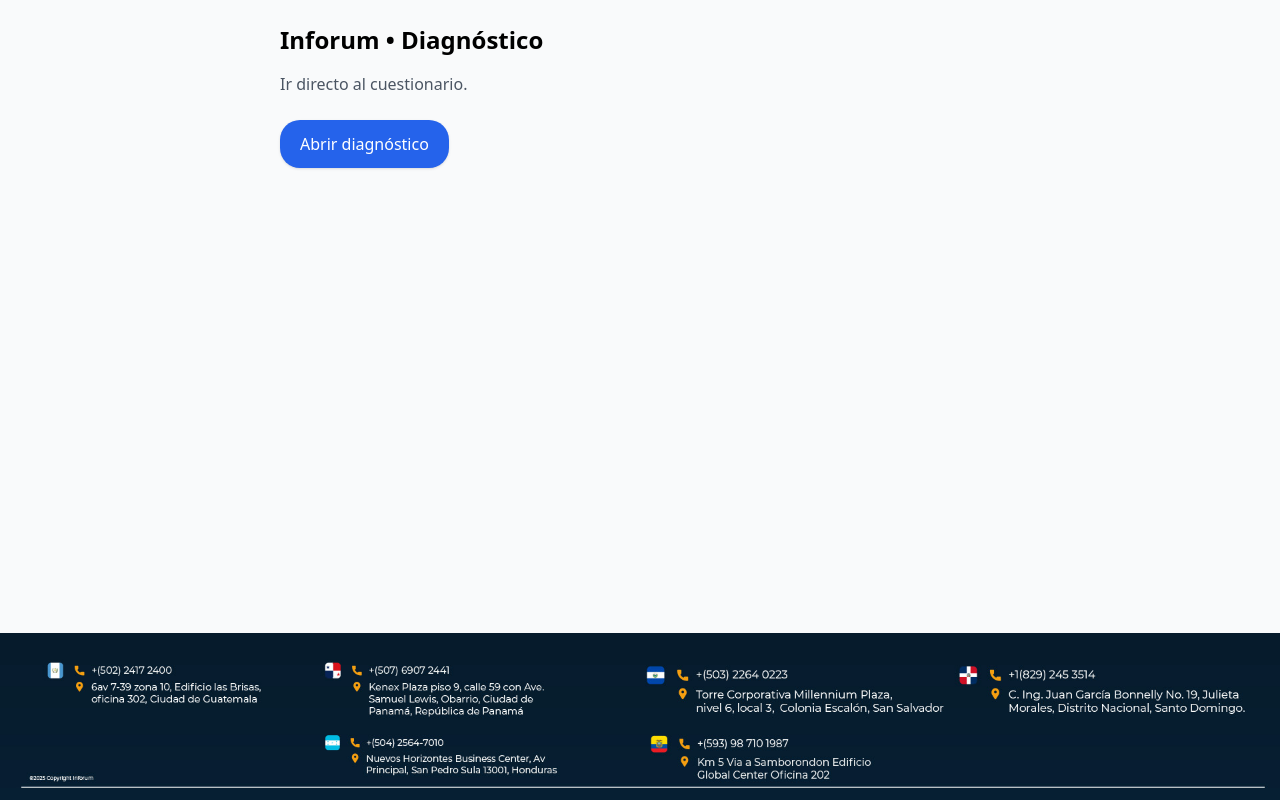
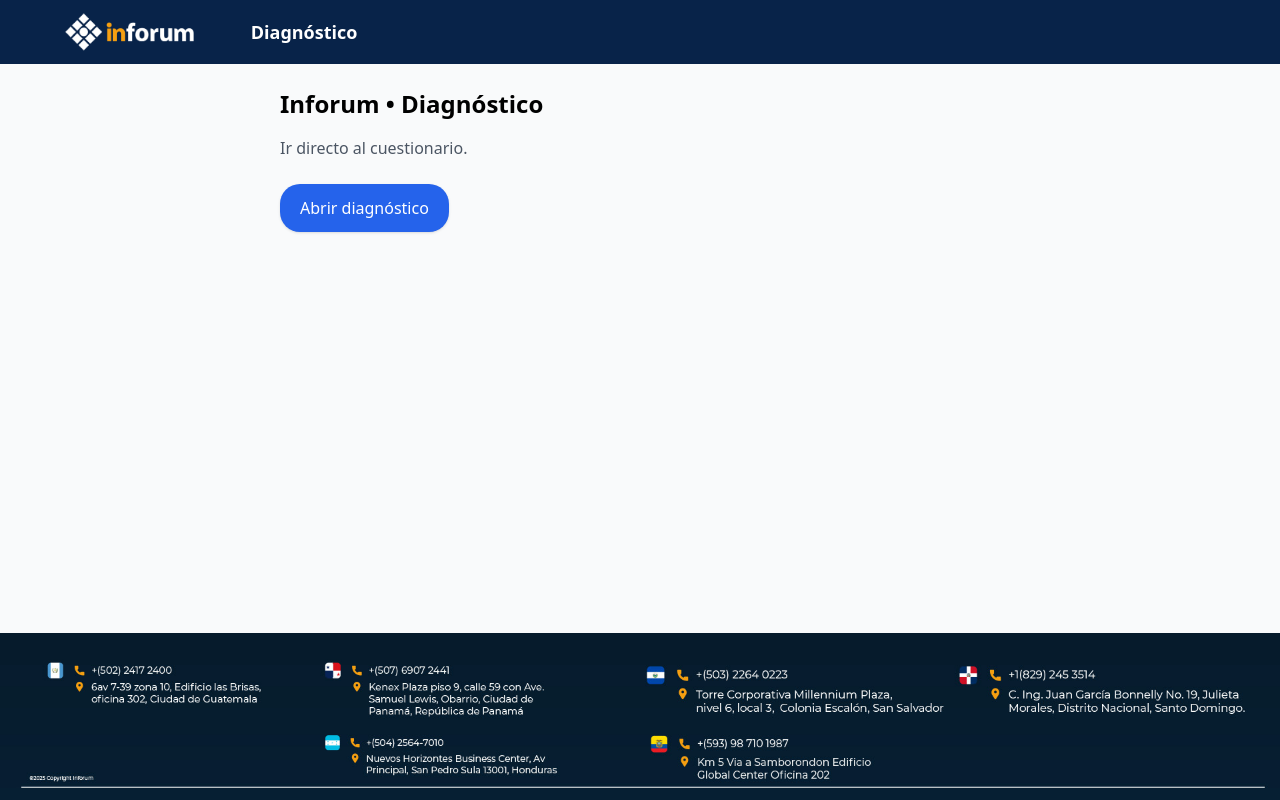
Before and after one commit to grupoinforum/inforum-diagnostico, a Next.js app in the folder inforum-diagnostico/: page / in a window 1280 px wide. Built offline with nearby package versions, Linux system fonts and the light colour scheme.

Commit message:
Update layout.tsx

```diff
--- a/inforum-diagnostico/app/layout.tsx
+++ b/inforum-diagnostico/app/layout.tsx
@@ -1,20 +1,46 @@
+// app/layout.tsx
 import "./globals.css";
 import Image from "next/image";
+import type { Metadata } from "next";
 
-export default function RootLayout({ children }: { children: React.ReactNode }) {
+export const metadata: Metadata = {
+  title: "Inforum Diagnóstico",
+  description: "Ir directo al cuestionario",
+};
+
+export default function RootLayout({
+  children,
+}: {
+  children: React.ReactNode;
+}) {
   return (
     <html lang="es">
       <body className="flex flex-col min-h-screen bg-gray-50">
-        {/* Contenido principal */}
+        {/* HEADER (vuelve arriba) */}
+        <header className="bg-[#082349] text-white">
+          <div className="max-w-7xl mx-auto flex items-center gap-4 px-6 py-3">
+            <Image
+              src="/logo-inforum.png"           // Debe existir en /public
+              alt="Inforum"
+              width={160}
+              height={40}
+              className="h-10 w-auto object-contain"
+              priority
+            />
+            <h1 className="text-lg font-semibold">Diagnóstico</h1>
+          </div>
+        </header>
+
+        {/* CONTENIDO */}
         <main className="flex-grow">{children}</main>
 
-        {/* Footer */}
+        {/* FOOTER */}
         <footer className="w-full mt-auto">
           <Image
-            src="/footer-web.jpg"
+            src="/footer-web.jpg"               // Tu imagen nueva en /public
             alt="Footer Inforum"
             width={1920}
-            height={250}
+            height={260}
             className="w-full h-auto object-cover"
             priority
           />
```
